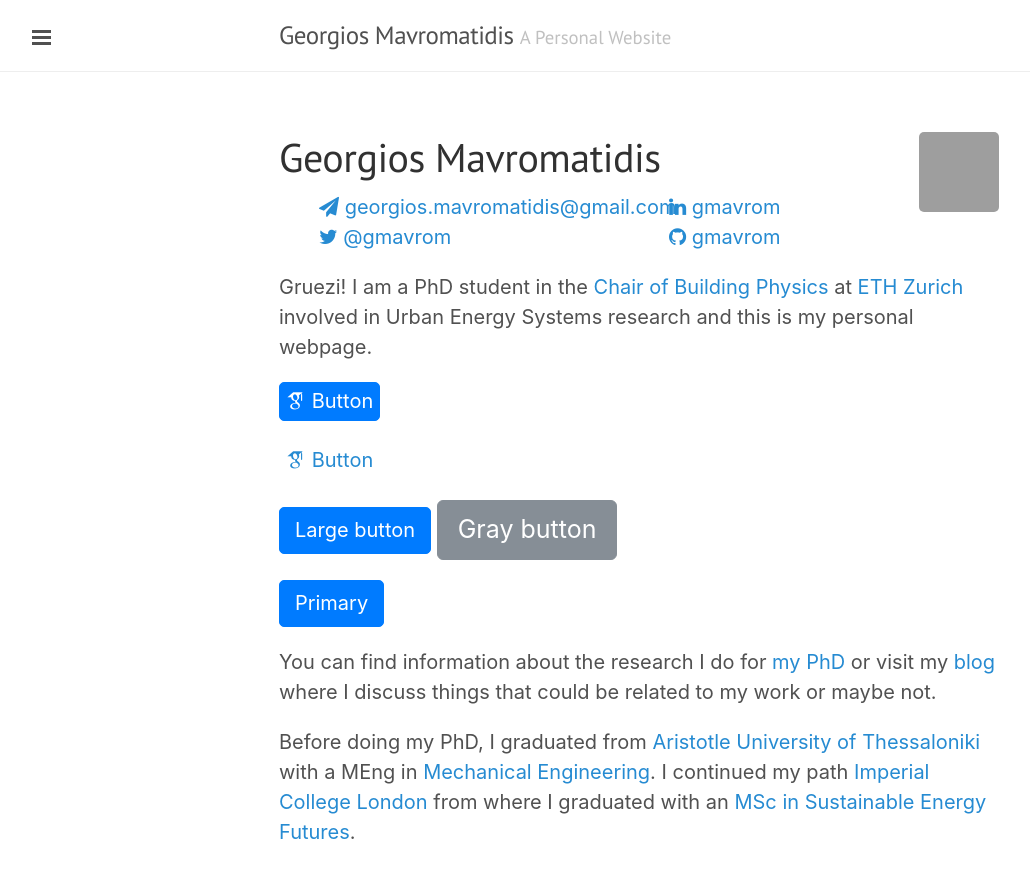
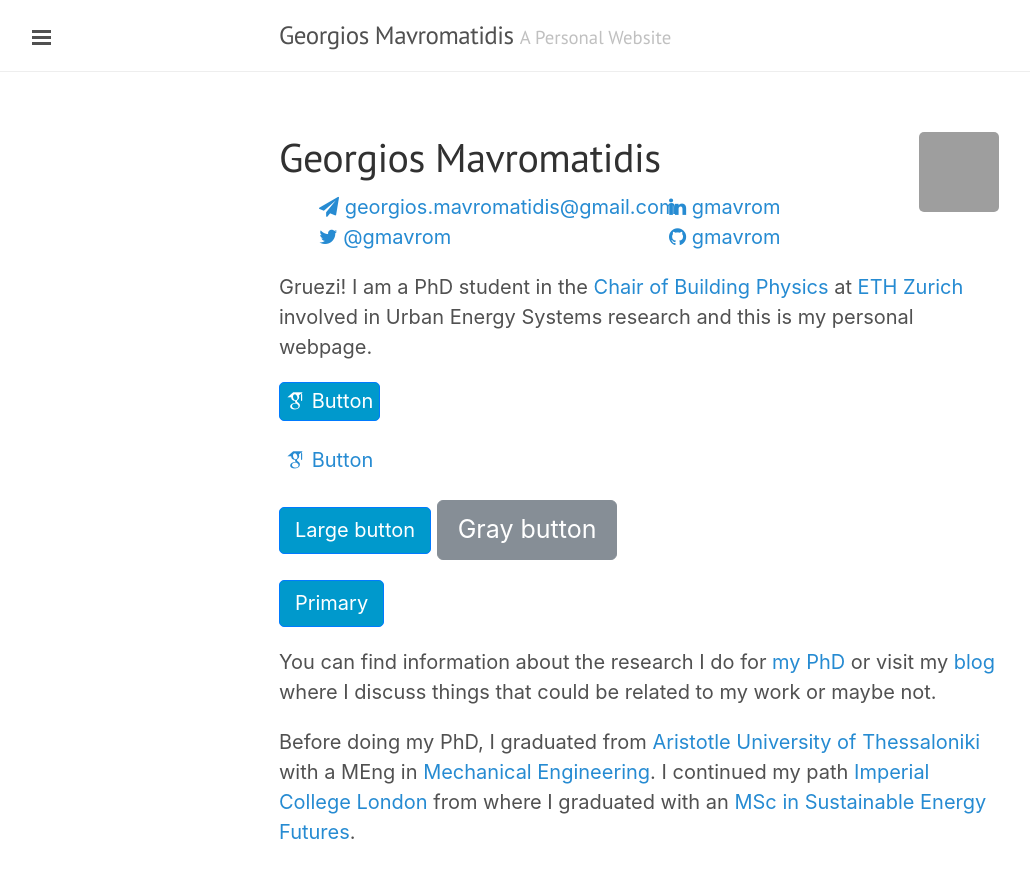
Before and after one commit to gmavrom33/gmavrom.github.io, a Jekyll site: the page built from index.md, in a window 1280 px wide. Shown: the top 878 px of the page, without its empty margins (1-1031 px from the left). Built offline with Jekyll 4.4.1, drawn with Linux system fonts in a browser that asks for light colours; nearby versions of some CDN libraries; some web fonts are replaced; grey boxes are pictures that could not be loaded.

Commit message:
Update head.html

```diff
--- a/_includes/head.html
+++ b/_includes/head.html
@@ -16,6 +16,7 @@
   <!-- CSS -->
   <!-- <link rel="stylesheet" href="https://maxcdn.bootstrapcdn.com/bootstrap/4.0.0-beta/css/bootstrap.min.css" integrity="sha384-/Y6pD6FV/Vv2HJnA6t+vslU6fwYXjCFtcEpHbNJ0lyAFsXTsjBbfaDjzALeQsN6M" crossorigin="anonymous"> -->
   <link rel="stylesheet" href="/css/bootstrap.min.css">
+  <link rel="stylesheet" href="/css/bootstrap.css">
   <link rel="stylesheet" href="/public/css/poole.css">
   <link rel="stylesheet" href="/public/css/syntax.css">
   <link rel="stylesheet" href="/public/css/lanyon.css">
```
